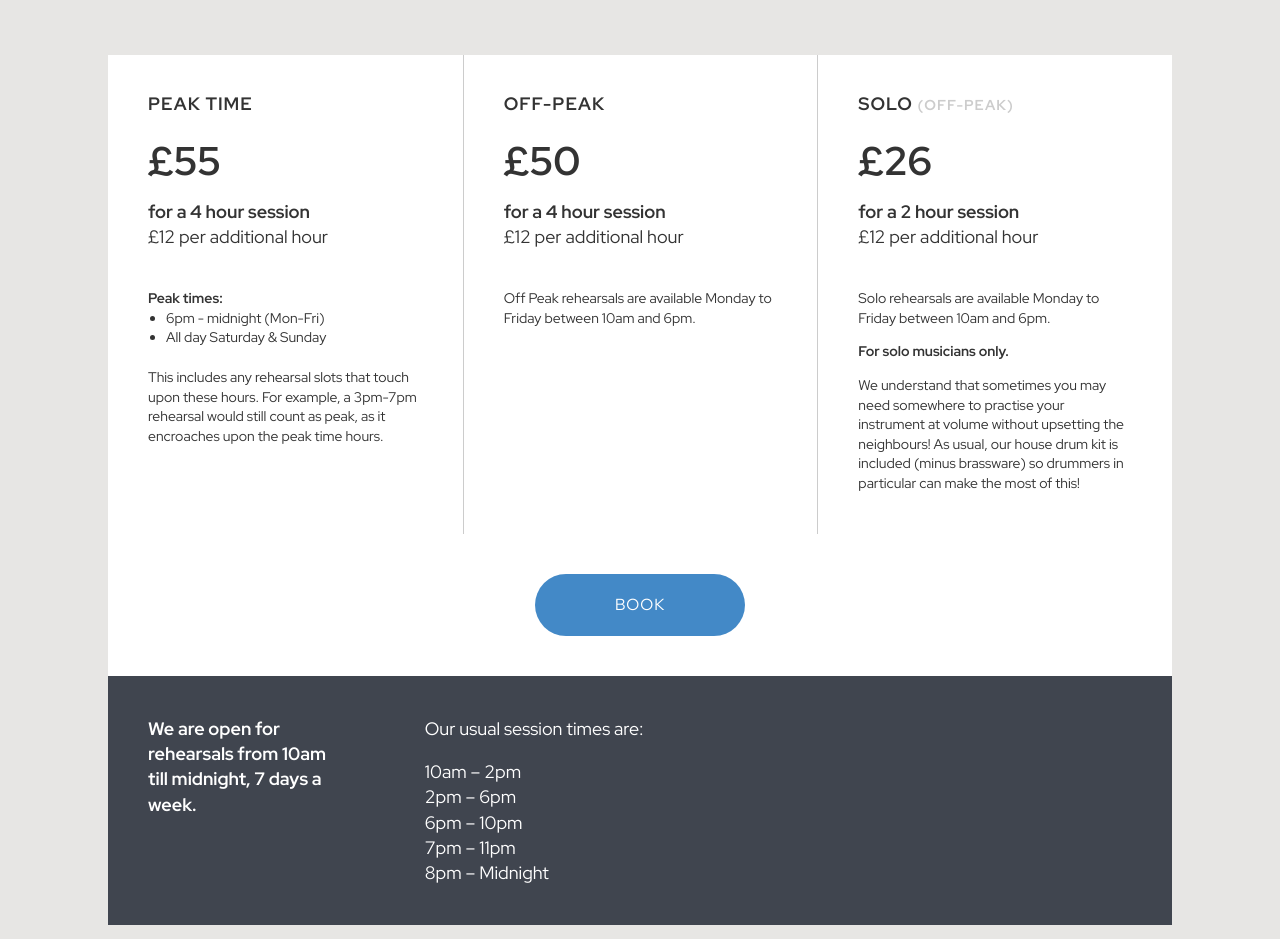
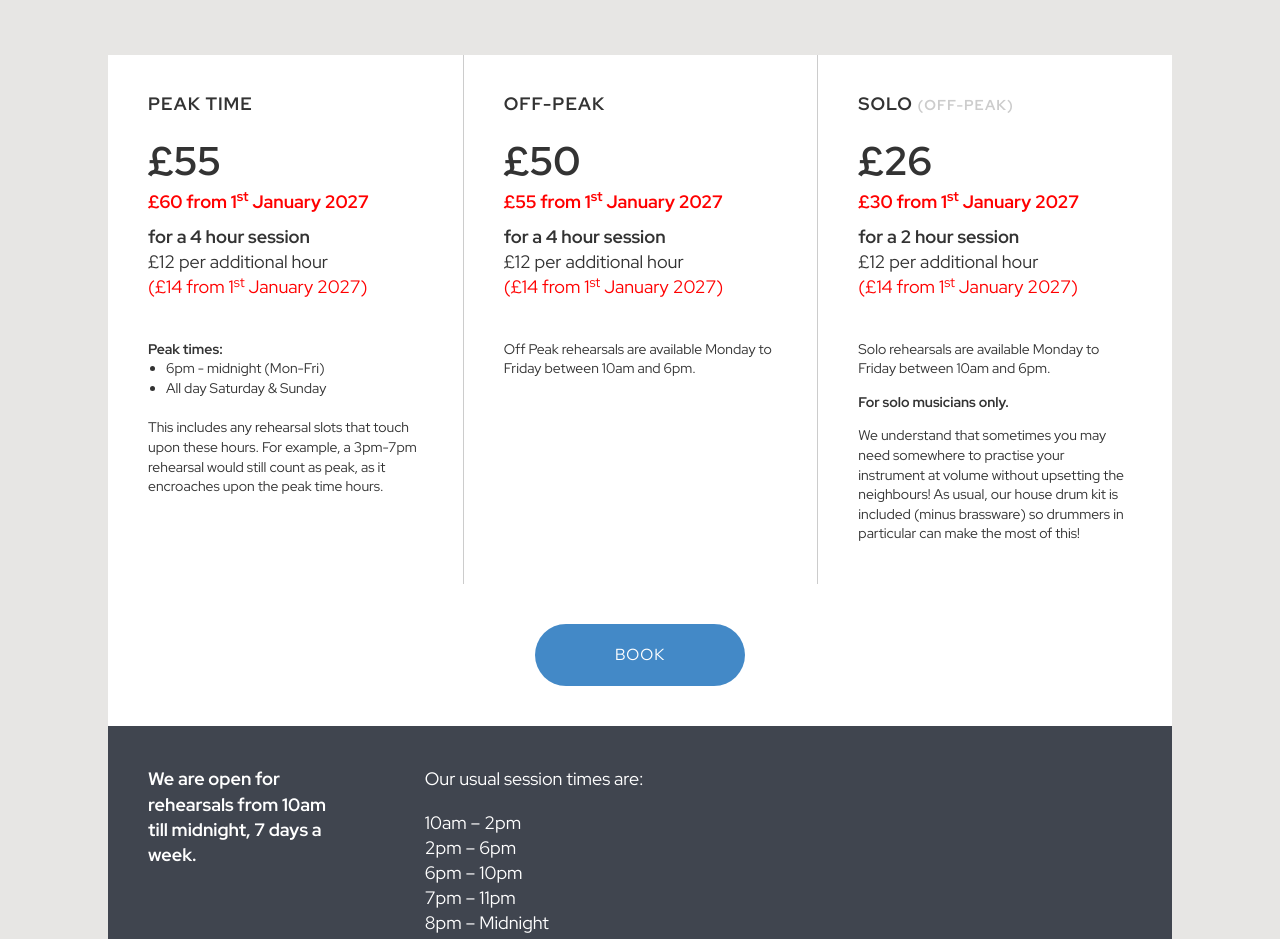
Before and after one commit to blcdigital/riverway-studios, a Gatsby site: page /prices in a window 1280 px wide. Shown: the part 1480-2419 px from the top of the page. Built offline with nearby package versions, Linux system fonts and the light colour scheme; Gatsby itself is replaced by a stand-in of ours; no server answers.

Commit message:
feat: update rehearsal prices (#17)
* feat: update rehearsal prices

* chore: update pricing colours, add global class

* chore: amend additional out positioning

```diff
--- a/src/components/Pricing/Pricing.style.js
+++ b/src/components/Pricing/Pricing.style.js
@@ -162,8 +162,6 @@ const PriceItemValueSt = styled.p`
 
   span {
     display: block;
-    color: #ff0000;
-    font-size: 1rem;
   }
 `;
 
--- a/src/pages/prices.js
+++ b/src/pages/prices.js
@@ -104,11 +104,21 @@ const RecordingPage = () => (
         <PriceItemSt isThreeCol>
           <PriceItemTitleSt>Peak time</PriceItemTitleSt>
 
-          <PriceItemValueSt>£55</PriceItemValueSt>
+          <PriceItemValueSt>
+            £55
+            <span className="price-notice">
+              £60 from 1<sup>st</sup> January 2027
+            </span>
+          </PriceItemValueSt>
 
           <PriceItemDurationSt>
             <b>for a 4 hour session</b>
-            <span>£12 per additional hour</span>
+            <span>
+              £12 per additional hour{' '}
+              <span className="price-notice price-notice--inline">
+                (£14 from 1<sup>st</sup> January 2027)
+              </span>
+            </span>
           </PriceItemDurationSt>
 
           <PriceItemDescriptionSt>
@@ -129,11 +139,21 @@ const RecordingPage = () => (
         <PriceItemSt borderSmallTop borderMediumLeft borderLargeLeft isThreeCol>
           <PriceItemTitleSt>Off-peak</PriceItemTitleSt>
 
-          <PriceItemValueSt>£50</PriceItemValueSt>
+          <PriceItemValueSt>
+            £50
+            <span className="price-notice">
+              £55 from 1<sup>st</sup> January 2027
+            </span>
+          </PriceItemValueSt>
 
           <PriceItemDurationSt>
             <b>for a 4 hour session</b>
-            <span>£12 per additional hour</span>
+            <span>
+              £12 per additional hour{' '}
+              <span className="price-notice price-notice--inline">
+                (£14 from 1<sup>st</sup> January 2027)
+              </span>
+            </span>
           </PriceItemDurationSt>
 
           <PriceItemDescriptionSt>
@@ -149,11 +169,21 @@ const RecordingPage = () => (
             Solo <span>(off-peak)</span>
           </PriceItemTitleSt>
 
-          <PriceItemValueSt>£26</PriceItemValueSt>
+          <PriceItemValueSt>
+            £26
+            <span className="price-notice">
+              £30 from 1<sup>st</sup> January 2027
+            </span>
+          </PriceItemValueSt>
 
           <PriceItemDurationSt>
             <b>for a 2 hour session</b>
-            <span>£12 per additional hour</span>
+            <span>
+              £12 per additional hour{' '}
+              <span className="price-notice price-notice--inline">
+                (£14 from 1<sup>st</sup> January 2027)
+              </span>
+            </span>
           </PriceItemDurationSt>
 
           <PriceItemDescriptionSt>
--- a/src/styles/GlobalStyle.js
+++ b/src/styles/GlobalStyle.js
@@ -157,6 +157,15 @@ const GlobalStyle = createGlobalStyle`
     100% {
       opacity: 0;
     }
+  }
+
+  .price-notice {
+    color: #ff0000;
+    font-size: 1rem;
+  }
+
+  span.price-notice--inline {
+    display: inline;
   }
 
   .ril__outer {
```
Also changed, not shown: src/pages/rehearsal.js (+36 -6 lines).
